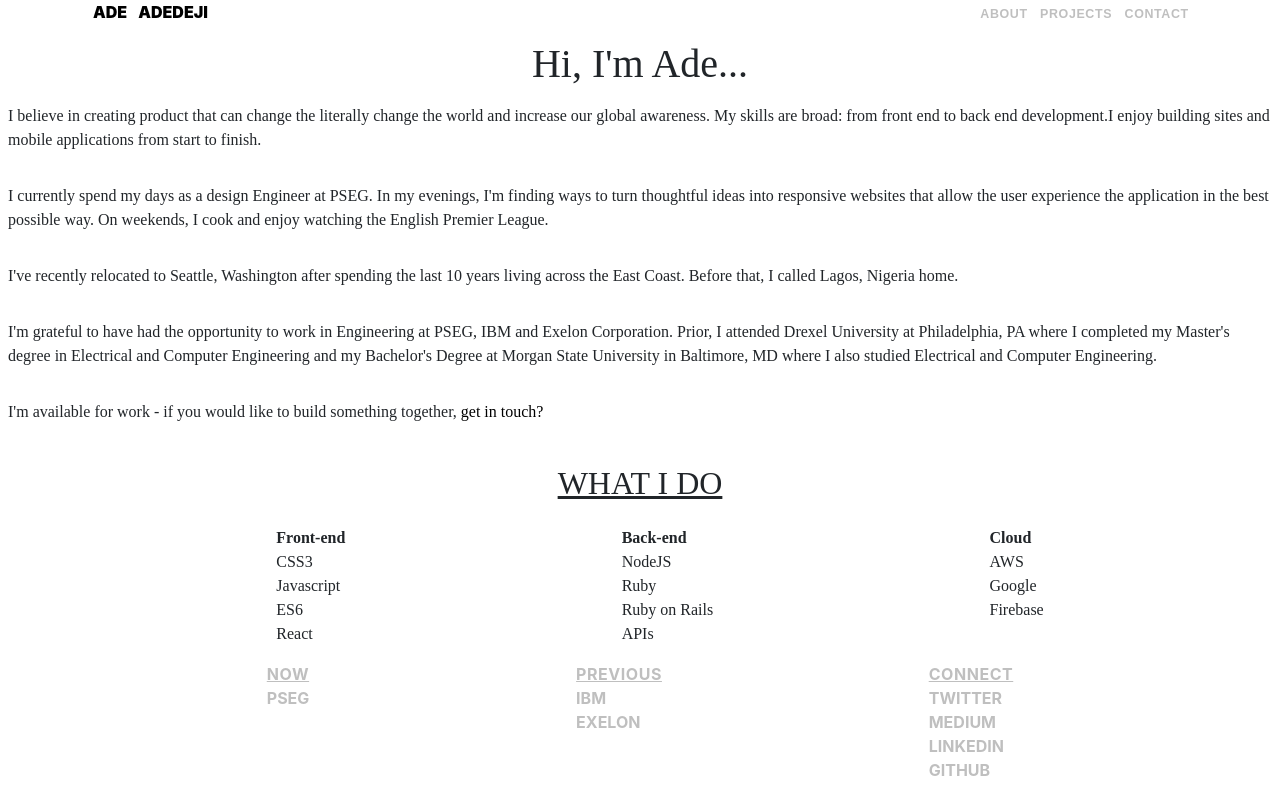
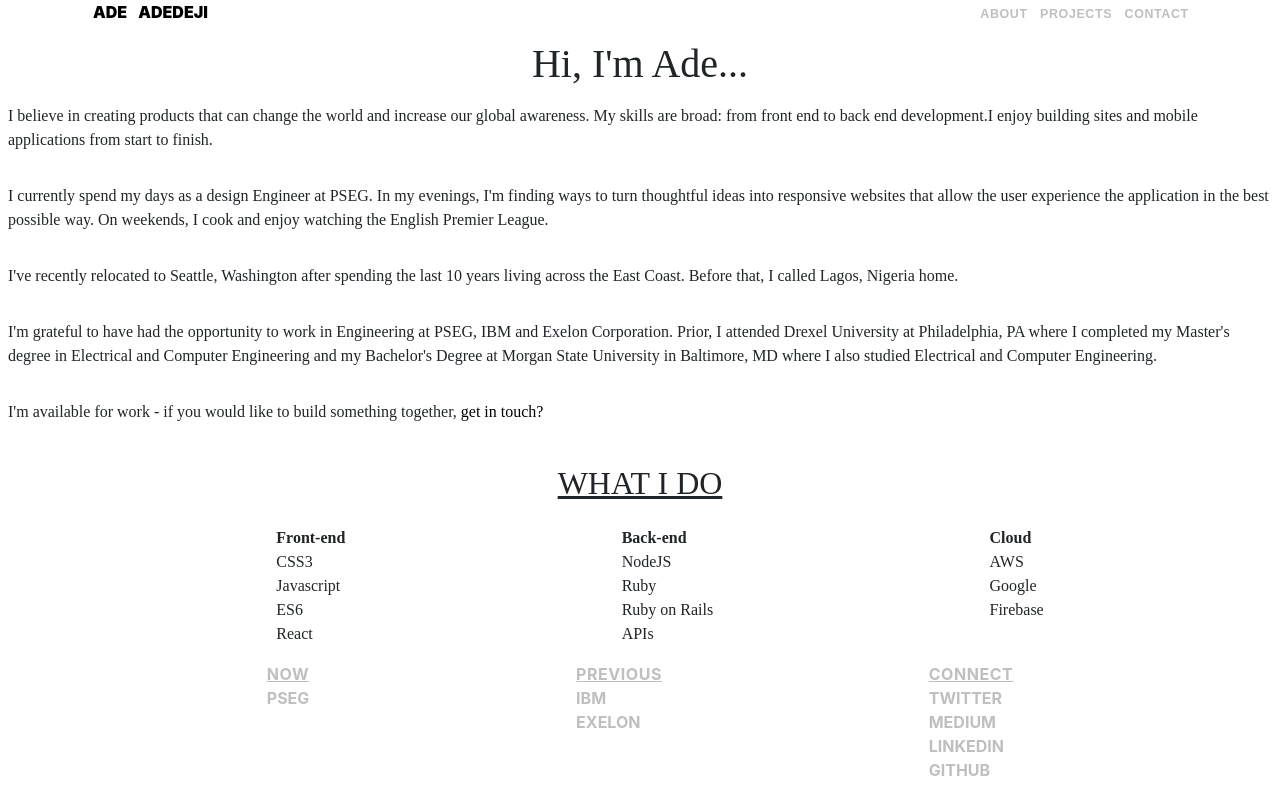
Before and after one commit to adesegunadedeji/adesegunportfolio, a React (Create React App) app: page /about in a window 1280 px wide. Built offline with nearby package versions, Linux system fonts and the light colour scheme; a web font is replaced by a local one.

Commit message:
Made typographical change

```diff
--- a/src/components/About/About.jsx
+++ b/src/components/About/About.jsx
@@ -5,7 +5,7 @@ function About() {
     return (
         <div className="aboutPage">
             <h1 className = "header1About"> Hi, I'm Ade...</h1>
-            <span><p className="aboutParagraph">I believe in creating product that can change the literally change the world and increase our global awareness. My skills are broad: from front end to back end development.I enjoy building sites  and mobile applications from start to finish.</p></span>
+            <span><p className="aboutParagraph">I believe in creating products that can change the world and increase our global awareness. My skills are broad: from front end to back end development.I enjoy building sites  and mobile applications from start to finish.</p></span>
 
             <span><p className="aboutParagraph">I currently spend my days as a design Engineer at PSEG. In my evenings, I'm finding ways to turn thoughtful ideas into responsive websites that allow the user experience the application in the best possible way. On weekends, I cook and enjoy watching the English Premier League.</p></span>
             <span><p className="aboutParagraph">
--- a/src/index.js
+++ b/src/index.js
@@ -6,7 +6,6 @@ import * as serviceWorker from './serviceWorker';
 import 'bootstrap/dist/css/bootstrap.min.css';
 import {BrowserRouter} from 'react-router-dom'
 
-
 ReactDOM.render(<BrowserRouter>
 <App/> </BrowserRouter>, document.getElementById('root'));
 
```
Also changed, not shown: 1 other file (tests, documents, lock files or other folders).
